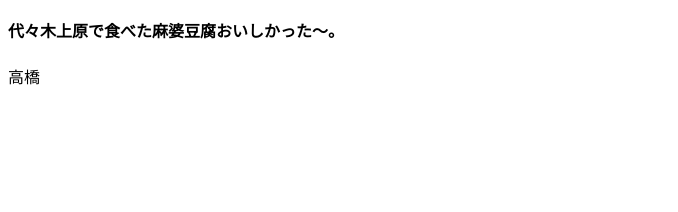
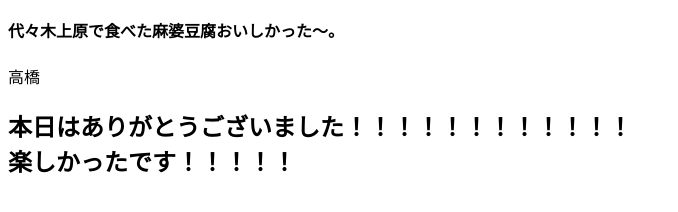
Before and after one commit to MatsubaraMasaru/team_workf, a plain HTML site: page index.html in a window 1280 px wide. Shown: the part 420-632 px from the top of the page, without its empty margins (0-678 px from the left). Drawn offline with Linux system fonts and the light colour scheme.

Commit message:
感謝の気持ち

```diff
--- a/index.html
+++ b/index.html
@@ -30,4 +30,6 @@
         <p>高橋</p>
     </div>
 
+    <h2>本日はありがとうございました！！！！！！！！！！！！<br>楽しかったです！！！！！<br></h2>
+
 </body>
```
